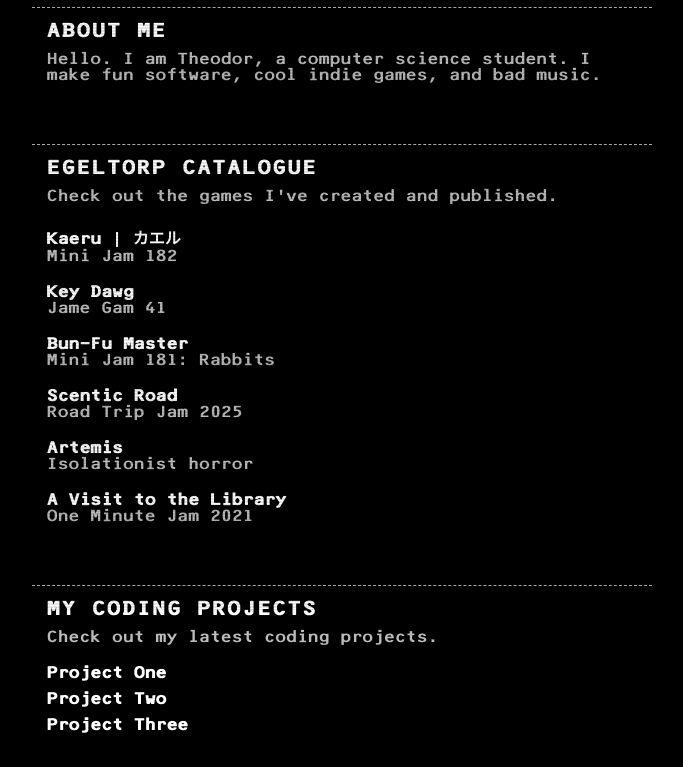
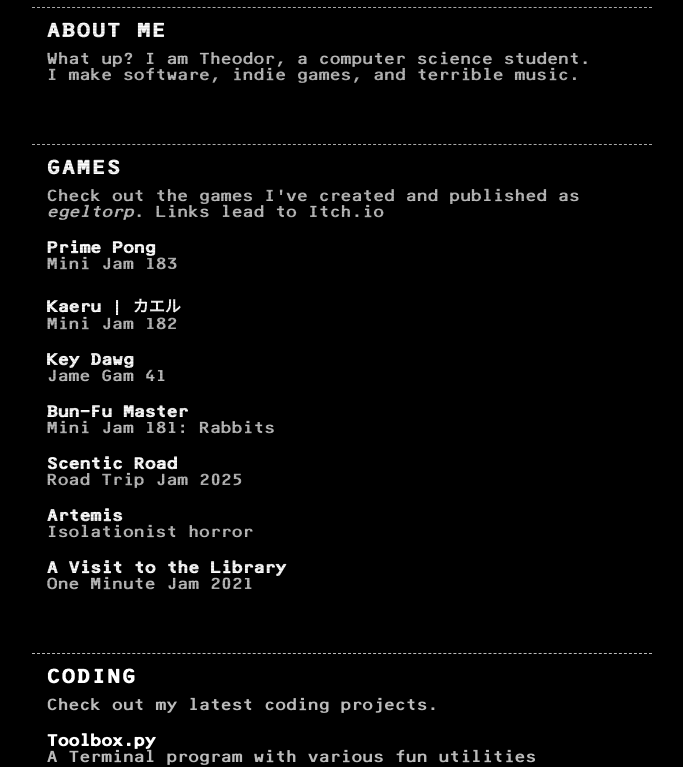
Before and after one commit to egeltorp/theodor-portfolio, a plain HTML site: page index.html in a window 1280 px wide. Shown: the part 190-957 px from the top of the page, without its empty margins (298-981 px from the left). Drawn offline with Linux system fonts and the light colour scheme.

Commit message:
add prime pong and toolbox.py

```diff
--- a/index.html
+++ b/index.html
@@ -28,15 +28,18 @@
 
         <section class="intro" id="about">
             <h3>About Me</h3>
-            <p>Hello. I am Theodor, a computer science student.
-                I make fun software, cool indie games, and bad music.
+            <p>
+                What up? I am Theodor, a computer science student.
+                <br>
+                I make software, indie games, and terrible music.
             </p>
         </section>
 
         <section class="games">
-            <h3>Egeltorp Catalogue</h3>
-            <p>Check out the games I’ve created and published.</p>
+            <h3>GAMES</h3>
+            <p>Check out the games I've created and published as <i>egeltorp</i>. Links lead to Itch.io</p>
             <ul>
+                <li><a href="https://egeltorp.itch.io/prime-pong">Prime Pong</a><p>Mini Jam 183</p></li>
                 <li><a href="https://egeltorp.itch.io/kaeru">Kaeru | カエル</a><p>Mini Jam 182</p></li>
                 <li><a href="https://egeltorp.itch.io/key-dawg">Key Dawg</a><p>Jame Gam 41</p></li>
                 <li><a href="https://egeltorp.itch.io/bun-fu-master">Bun-Fu Master</a><p>Mini Jam 181: Rabbits</p></li>
@@ -47,17 +50,16 @@
         </section>
 
         <section class="projects">
-            <h3>My Coding Projects</h3>
+            <h3>Coding</h3>
             <p>Check out my latest coding projects.</p>
             <ul>
-                <li><a href="#">Project One</a></li>
-                <li><a href="#">Project Two</a></li>
-                <li><a href="#">Project Three</a></li>
+                <li><a href="https://github.com/egeltorp/python-projects/blob/main/toolbox.py">Toolbox.py</a>
+                    <p>A Terminal program with various fun utilities</p></li>
             </ul>
         </section>
 
         <section class="music">
-            <h3>My Discography</h3>
+            <h3>Discography</h3>
             <p>My music albums, cloud rap and video game OSTs.</p>
             <ul>
                 <li><a href="https://soundcloud.com/egeltorp/sets/key-dawg-ost">Key Dawg OST</a>
```
